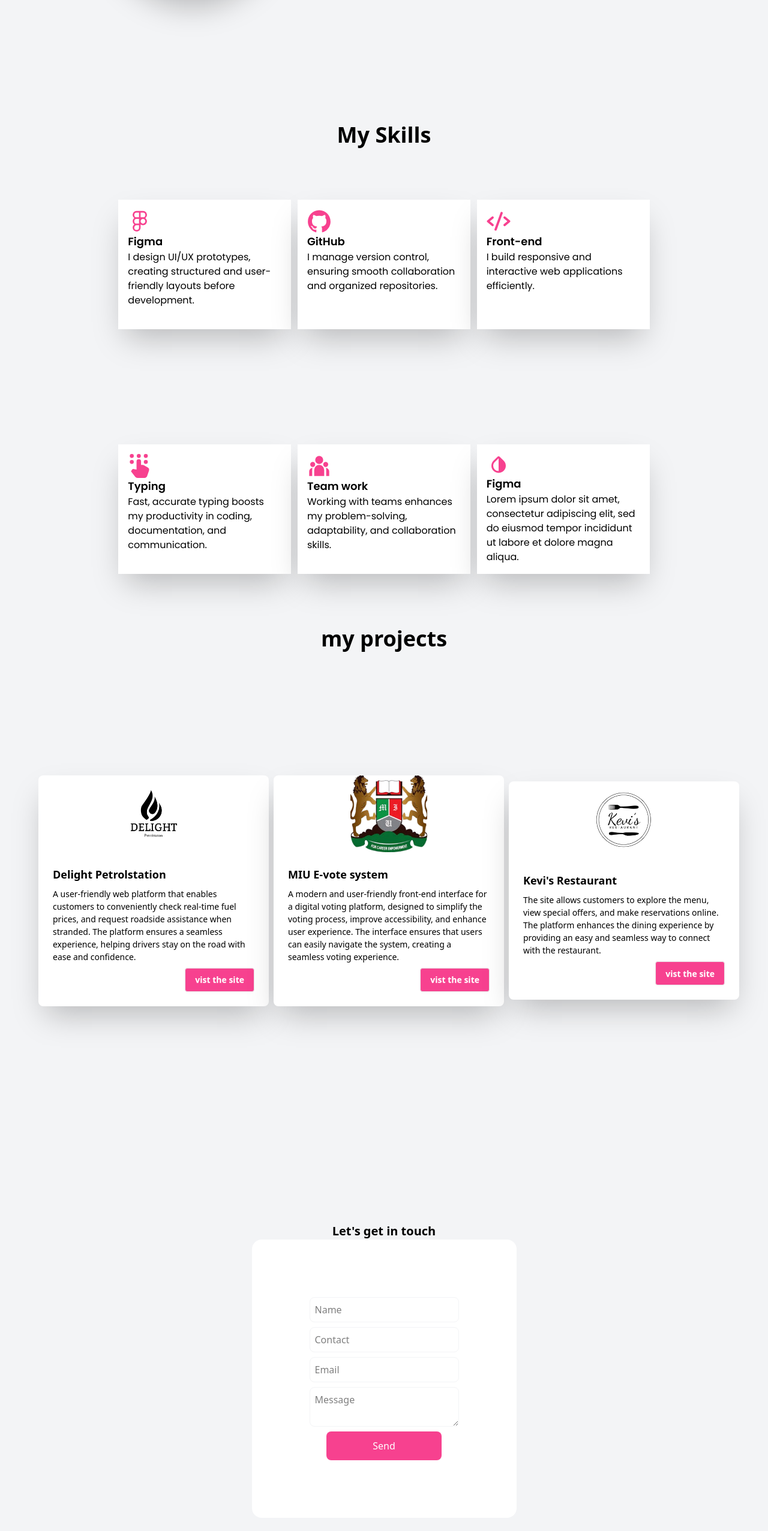
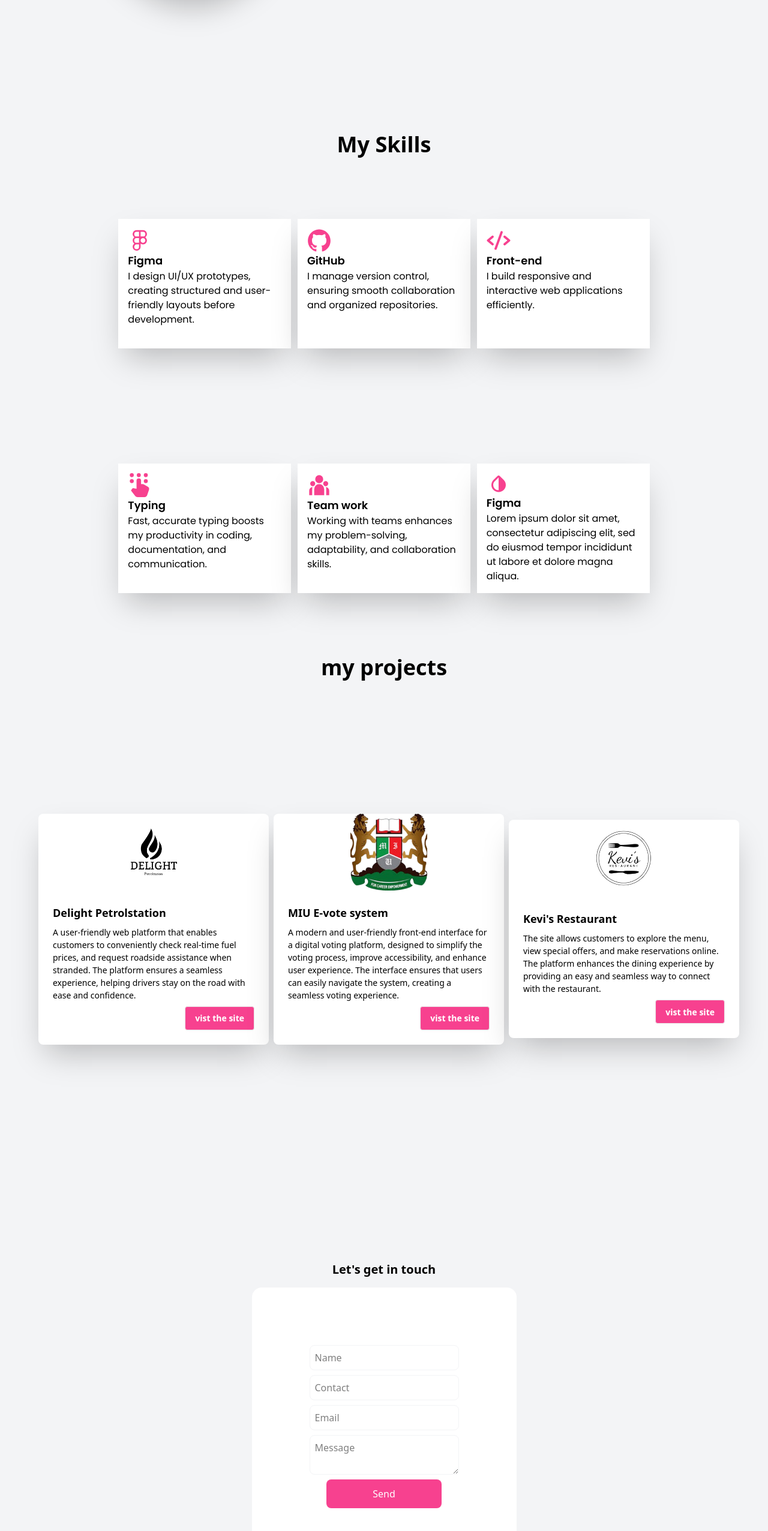
Before and after one commit to nakayizakevina/Portfolio2, a website: page index.html in a window 1280 px wide. Shown: the part 1395-3948 px from the top of the page at 60% size. Drawn offline with Linux system fonts and the light colour scheme.

Commit message:
added some padding to the h4's

```diff
--- a/index.html
+++ b/index.html
@@ -178,8 +178,8 @@
         </div>
       </section>
 
-      <section id="skills" class="min-h-screen bg-gray-100">
-        <h4 class="text-4xl font-bold text-center">My Skills</h4>
+      <section id="skills" class="min-h-screen  bg-gray-100">
+        <h4 class="text-4xl font-bold text-center py-4">My Skills</h4>
         <div
           class="grid grid-cols-2 gap-4 px-2 lg:grid-cols-3 lg:mx-48 items-center justify-items-center min-h-screen font-poppins"
         >
@@ -306,7 +306,7 @@
       </section>
 
       <section id="project" class="w-screen bg-gray-100 lg:items-center">
-        <h4 class="text-4xl font-bold text-center">my projects</h4>
+        <h4 class="text-4xl font-bold text-center py-4">my projects</h4>
         <div
           class="w-screen mx-2 flex flex-col gap-2 lg:flex-row lg:justify-center lg:h-screen justify-evenly items-center"
         >
@@ -391,7 +391,7 @@
         id="contact"
         class="w-screen h-screen bg-gray-100 text-center lg:flex lg:flex-col lg:justify-center lg:items-center"
       >
-        <h4 class="text-xl font-bold text-center">Let's get in touch</h4>
+        <h4 class="text-xl font-bold text-center py-4">Let's get in touch</h4>
         <div
           class="flex flex-col gap-2 justify-center items-center py-6 lg:p-24 bg-white rounded-2xl"
         >
@@ -423,7 +423,7 @@
       </section>
 
       <footer
-        class="footer sm:footer-horizontal bg-white text-neutral-content items-center p-4"
+        class="footer sm:footer-horizontal bg-white text-neutral-content items-center"
       >
         <p class="text-black">
           Copyright © {new Date().getFullYear()} - All right reserved
```
